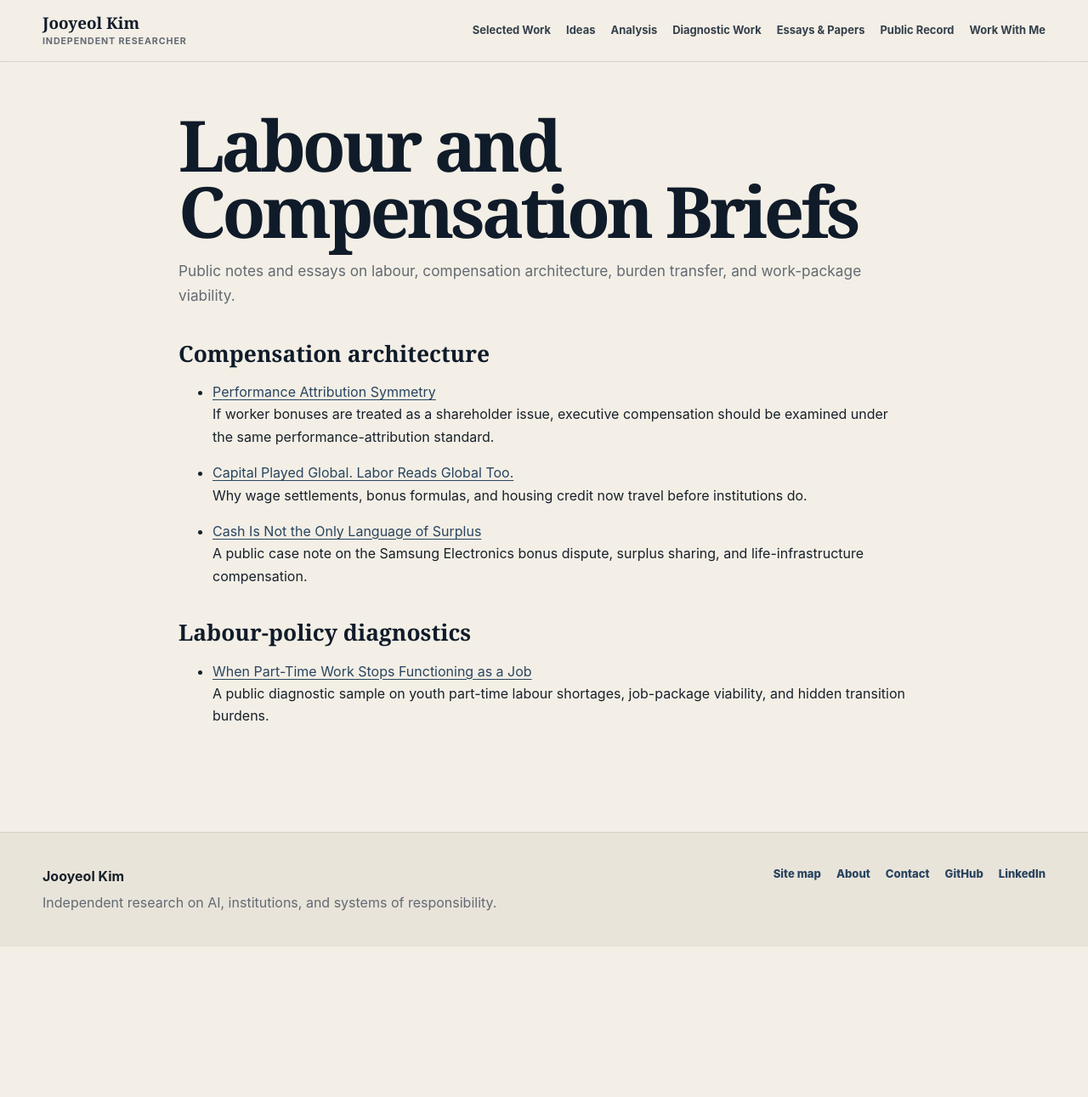
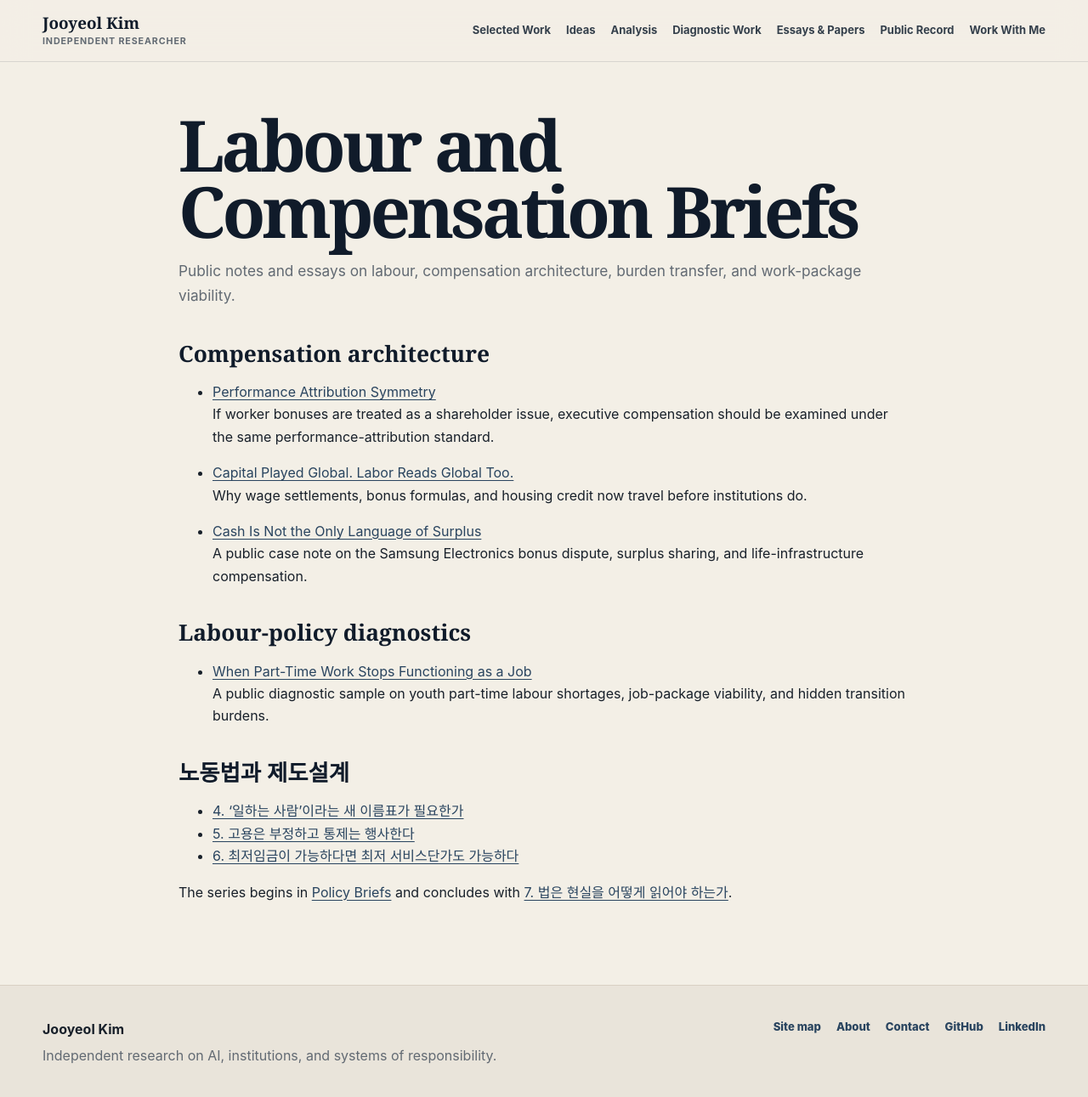
Before and after one commit to jooyeolkim1990/jooyeolkim1990.github.io, a Jekyll site: the page built from briefs/labour/index.md, in a window 1280 px wide and 1294 px high. Shown: the top 1291 px of the window at 85% size. Built offline with Jekyll 4.4.1, drawn with Linux system fonts in a browser that asks for light colours; our own code applies the rules of GitHub Pages for plain Markdown files.

Commit message:
Index new labour structure series notes

```diff
--- a/briefs/labour/index.md
+++ b/briefs/labour/index.md
@@ -17,3 +17,11 @@ Public notes and essays on labour, compensation architecture, burden transfer, a
 
 - [When Part-Time Work Stops Functioning as a Job](youth-part-time-job-package-collapse.md)
   A public diagnostic sample on youth part-time labour shortages, job-package viability, and hidden transition burdens.
+
+## 노동법과 제도설계
+
+- [4. ‘일하는 사람’이라는 새 이름표가 필요한가](2026-09-08-working-person-new-label.md)
+- [5. 고용은 부정하고 통제는 행사한다](2026-09-08-non-employment-controlled-labour.md)
+- [6. 최저임금이 가능하다면 최저 서비스단가도 가능하다](2026-09-08-minimum-service-rate.md)
+
+The series begins in [Policy Briefs](../policy/) and concludes with [7. 법은 현실을 어떻게 읽어야 하는가](../../essays/2026-09-08-how-law-should-read-reality.md).
```
